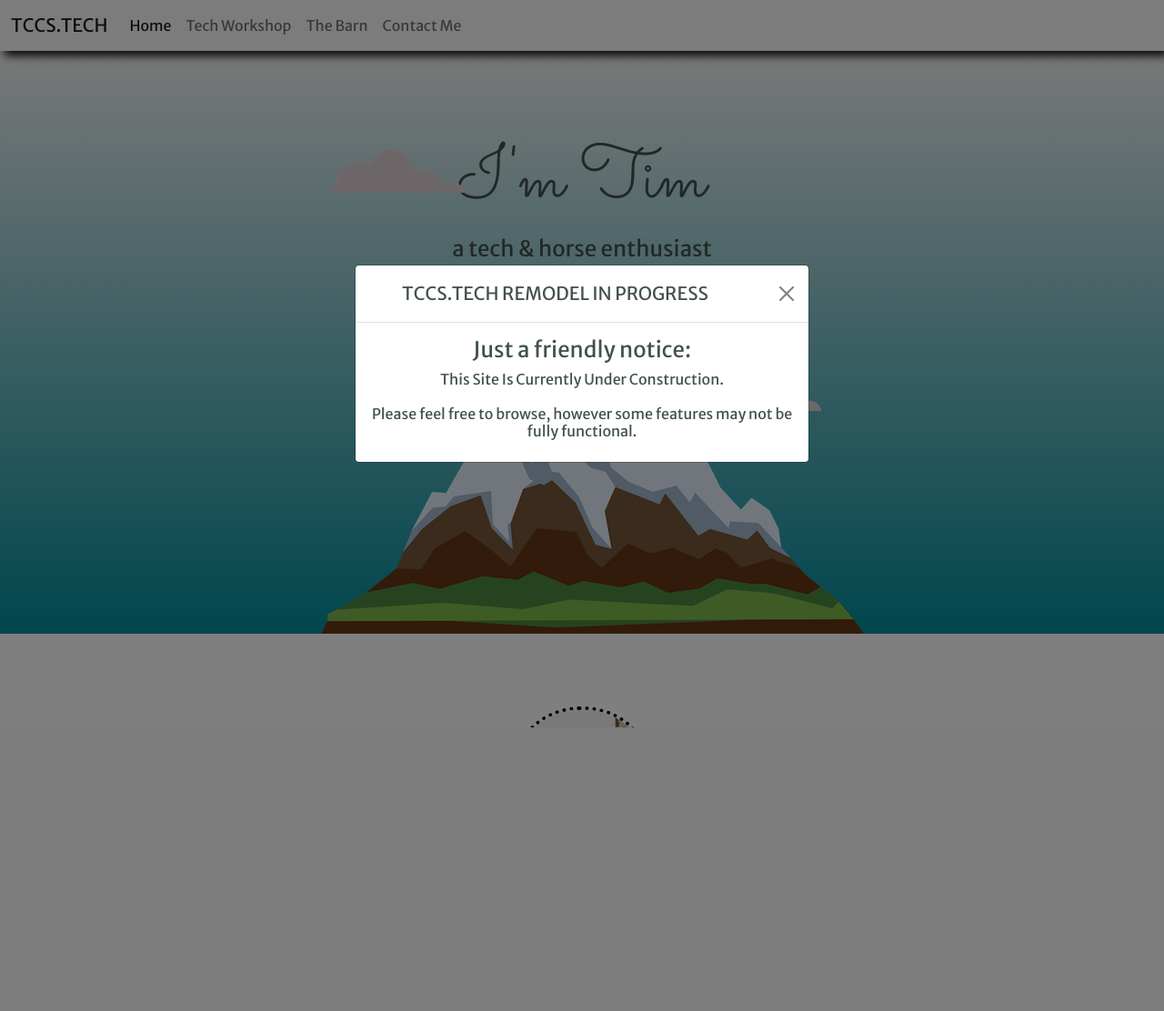
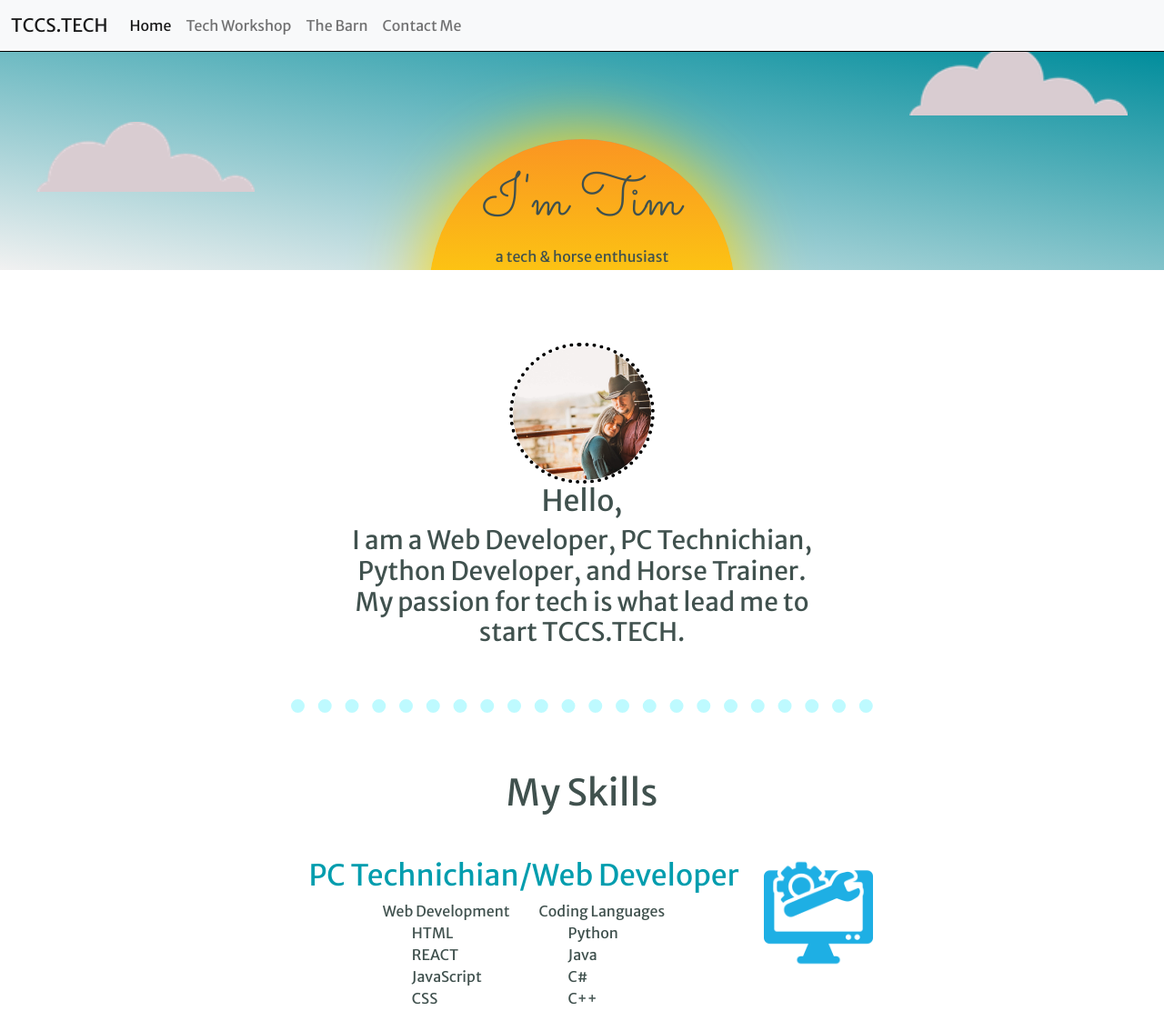
Before and after one commit to tccSolutions/tccs-flask, a Flask app: page / in a window 1280 px wide. Shown: the top 1112 px of the page at 91% size. Before the commit the page ends 800 px from the top, so only its background shows below. Run offline with Flask 2, Linux system fonts and the light colour scheme; tables that the repository leaves empty hold one stand-in row (values such as "Sample post"); some libraries are stand-ins or nearby versions.

Commit message:
updated the database, updated header html.index

```diff
--- a/main.py
+++ b/main.py
@@ -52,6 +52,7 @@ class Horse(db.Model):
     price = db.Column(db.Float)
     training = db.Column(db.String, nullable=False)
     saddle_time = db.Column(db.String, nullable=False)
+    adoptable = db.Column(db.Boolean, nullable=False)
     bio = db.Column(db.String, nullable=False)
     images = db.relationship('HorseImage', backref='horse_images', lazy=True)
 
@@ -199,6 +200,7 @@ def update_horse():
         horse.bio = request.form["bio"]
         horse.color = request.form["color"]
         horse.height = request.form['height']
+        horse.adoptable = int(request.form['adoptable'])
         db.session.commit()
         files = request.files.getlist('images')
         comments = request.form.getlist("comment")
--- a/static/styles/styles.css
+++ b/static/styles/styles.css
@@ -14,12 +14,17 @@ body{
   flex-direction: column;
   flex-grow: 1;
 }
+.alert{
+  z-index: 12;
+}
 
 a{
   text-decoration: none !important;
 }
 nav{
     box-shadow: 5px 5px 10px black;
+    border-bottom: 1px solid black;
+    background-color: #11cdd4;
 }
 
 li{
@@ -29,39 +34,56 @@ li{
 
 .header {
     display: inline-block;
-    background-image: linear-gradient(#f1f1f1, #018d9c);
+    position: relative;
+    background-image: linear-gradient(9deg,#f1f1f1, #018d9c);
     padding-top: 6em;
     width: 100%;
+    height:15rem;
     text-align: center;
+    overflow: hidden;
   }
 .header h1 {
   margin-top: 0;
   font-family: "Sacramento", cursive;
-  font-size: 5em;
+  font-size: 4em;
 }
 .header p {
   margin: 0 auto;
-  font-size: 1.5em;
+  font-size: 1em;
 }
 
 
-.mountain-cloud-container {
-  margin: 0 auto;
-  width: 45%;
+.sun-cloud-container {
+ margin: 0 auto;
+  width: 35%;
+
 }
-.mountain {
-  margin: 0 auto;
+
+.cloud {
+  position:relative;
+  top: -10em;
+  left:-30rem;
+  width: 15em;
 }
-.cloud {
-  position: relative;
-  bottom: 8em;
-  right: 8em;
+.cloud:nth-child(odd) {
+  top: -20em;
+  left:30rem;
+  width: 15em;
 }
-.cloud-1 {
-  position: relative;
-  top: 7em;
-  left: 7em;
+.sun{
+  margin:0 auto;
+  width: 21rem;
+  height: 21rem;
+  border-radius: 50%;
+  padding:2rem;
+  background-image: linear-gradient( rgb(250, 149, 34),yellow);
+  box-shadow: 0 0 5rem gold;
 }
+
+
+
+
+
 
 .bio-container{
     width:40%;
--- a/templates/index.html
+++ b/templates/index.html
@@ -71,36 +71,24 @@
   {%endwith%}
 
   <div class="content">
+
     {% block content %}
 
-    <!-- Currently Under Construction Modal -->
-    <section class="modal show" id="construction-modal" tabindex="-1">
-      <div class="modal-dialog modal-dialog-centered">
-        <div class="modal-content">
-          <div class="modal-header">
-            <h5 class="modal-title mx-auto">TCCS.TECH REMODEL IN PROGRESS</h5>
-            <button type="button" class="btn-close" data-bs-dismiss="modal" aria-label="Close"></button>
-          </div>
-          <div class="modal-body">
-            <h4>Just a friendly notice:</h4>
-            <h6>This Site Is Currently Under Construction.<br><br>Please feel free to browse, however some features may
-              not be
-              fully functional.</h6>
-          </div>
-        </div>
+ <!-- Header -->
+ <section class="header">
+  <div class='sun-cloud-container'>
+    <div class='sun'>
+      <div>
+        <h1>I'm Tim</h1>
+        <p>a tech & horse enthusiast</p>
       </div>
-    </section>
+      <img class='cloud' src='../static/images/cloud.png' alt='cloud'>
+      <img class='cloud' src='../static/images/cloud.png' alt='cloud'>
+    </div>
+  </div>
+</section>
 
-    <!-- Header -->
-    <section class="header">
-      <h1>I'm Tim</h1>
-      <p>a tech & horse enthusiast</p>
-      <div class='mountain-cloud-container'>
-        <img class='cloud ' alt="cloud" src="../static/images/cloud.png" />
-        <img class="cloud-1" alt="clouds" src="../static/images/cloud.png" />
-        <img class='mountain' alt="mountain" src="../static/images/mountain.png" />
-      </div>
-    </section>
+
     <!-- Short Bio -->
     <section class='bio-container lh-lg'>
       <div class="head-photo mx-auto">
@@ -195,14 +183,6 @@
     integrity="sha384-ka7Sk0Gln4gmtz2MlQnikT1wXgYsOg+OMhuP+IlRH9sENBO0LRn5q+8nbTov4+1p" crossorigin="anonymous">
     </script>
 
-  <!--Temp Script to show Modal -->
-  <script>
-    let construction_modal = new bootstrap.Modal(document.getElementById("construction-modal"), {})
-    construction_modal.toggle()
-  </script>
-
-
-
 </body>
 
 
```
Also changed, not shown: templates/horse.html (+12 -0 lines), templates/horses.html (+35 -8 lines), templates/tim.html (deleted, +0 -16 lines), static/data/horse.db, templates/header.html (added).
